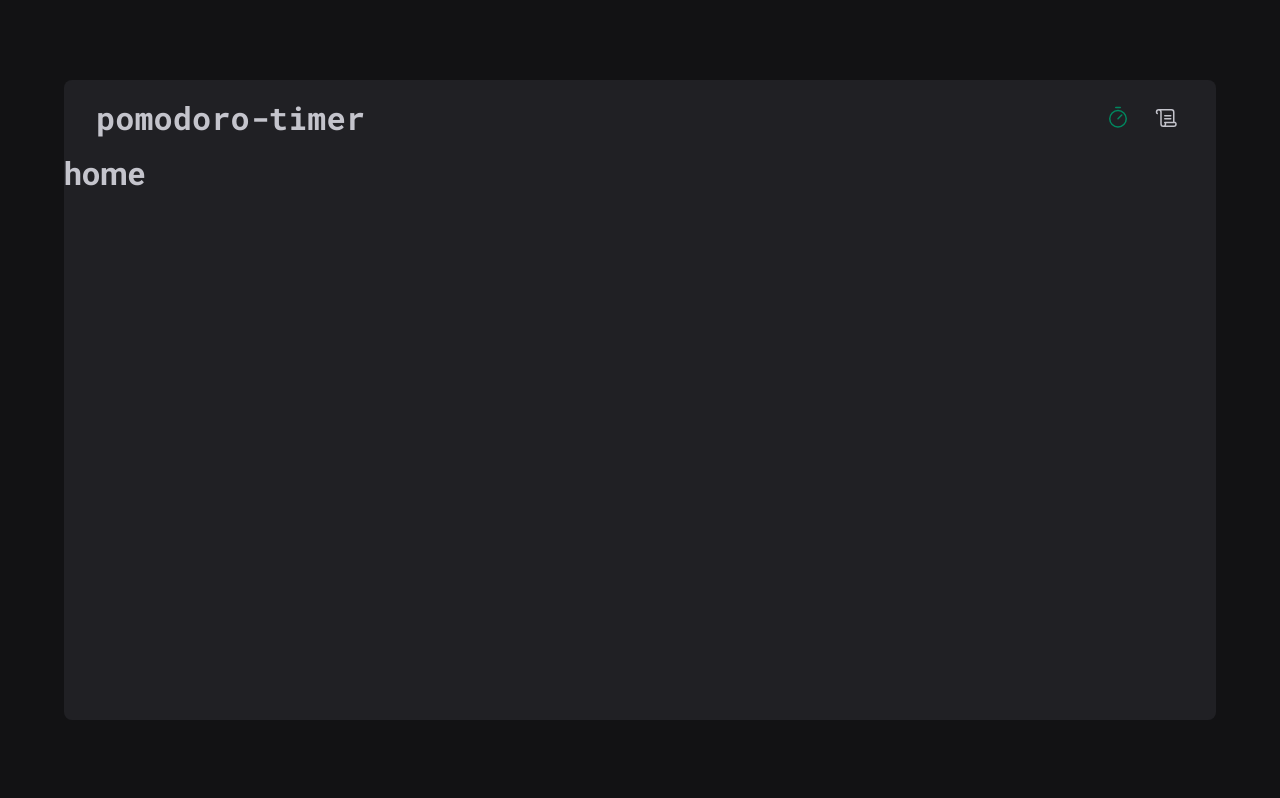
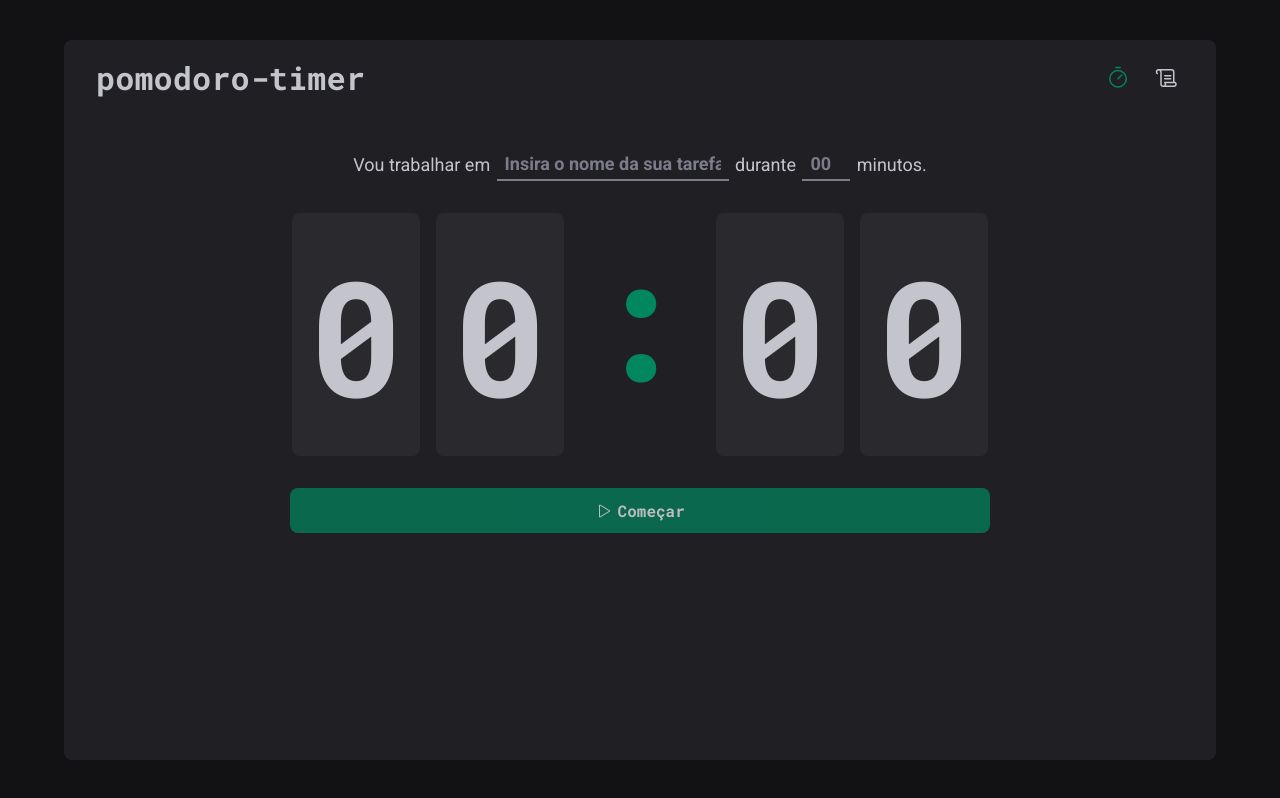
Before and after one commit to ItanuRomero/pomodoro-timer, a React (Vite) app: page / in a window 1280 px wide. Built offline with nearby package versions, Linux system fonts and the light colour scheme.

Commit message:
feat(home): add styles

```diff
--- a/src/layouts/DefaultLayout/styles.ts
+++ b/src/layouts/DefaultLayout/styles.ts
@@ -3,8 +3,8 @@ import styled from 'styled-components'
 export const LayoutContainer = styled.div`
   background-color: ${(props) => props.theme['gray-800']};
   width: 90%;
-  height: calc(100vh - 10rem);
-  margin: 5rem auto;
+  min-height: calc(100vh - 5rem);
+  margin: 2.5rem auto;
 
   border-radius: 8px;
 `
--- a/src/pages/Home.tsx
+++ /dev/null
@@ -1,3 +0,0 @@
-export function Home() {
-  return <h1>home</h1>
-}
--- /dev/null
+++ b/src/pages/Home/index.tsx
@@ -0,0 +1,53 @@
+import { Play } from '@phosphor-icons/react'
+import {
+  CountDownContainer,
+  CountDownNumbers,
+  CountDownStarterButton,
+  DividerContainer,
+  FormContainer,
+  HomeContainer,
+  MinutesInput,
+  SubjectInput,
+} from './styles'
+
+export function Home() {
+  return (
+    <HomeContainer>
+      <form action="">
+        <FormContainer>
+          <label htmlFor="subject">Vou trabalhar em</label>
+          <SubjectInput
+            type="text"
+            name="subject"
+            id="subject"
+            placeholder="Insira o nome da sua tarefa"
+          />
+          <label htmlFor="minutes">durante</label>
+          <MinutesInput
+            type="number  "
+            name="minutes"
+            id="minutes"
+            placeholder="00"
+          />
+          <span>minutos.</span>
+        </FormContainer>
+
+        <CountDownContainer>
+          <CountDownNumbers>
+            <span>0</span>
+            <span>0</span>
+          </CountDownNumbers>
+          <DividerContainer>:</DividerContainer>
+          <CountDownNumbers>
+            <span>0</span>
+            <span>0</span>
+          </CountDownNumbers>
+        </CountDownContainer>
+
+        <CountDownStarterButton disabled type="submit">
+          <Play /> Começar
+        </CountDownStarterButton>
+      </form>
+    </HomeContainer>
+  )
+}
--- /dev/null
+++ b/src/pages/Home/styles.ts
@@ -0,0 +1,113 @@
+import styled from 'styled-components'
+
+export const HomeContainer = styled.main`
+  padding: 2rem;
+
+  form {
+    display: flex;
+    flex-direction: column;
+    align-items: center;
+    justify-content: center;
+    gap: 2rem;
+
+    font-size: 1.125rem;
+
+    flex-wrap: wrap;
+  }
+`
+
+export const FormContainer = styled.div`
+  display: flex;
+  align-items: center;
+  justify-content: center;
+
+  flex-wrap: wrap;
+
+  gap: 0.4rem;
+`
+
+const BaseInput = styled.input`
+  background: transparent;
+  height: 2rem;
+  border: 0;
+  border-bottom: 2px solid ${(props) => props.theme['gray-500']};
+  font-weight: bold;
+  font-size: 1.125rem;
+
+  padding: 0 0.5rem;
+  color: ${(props) => props.theme['gray-100']};
+
+  &:focus {
+    box-shadow: none;
+    border-color: ${(props) => props.theme['green-500']};
+  }
+
+  &::placeholder {
+    color: ${(props) => props.theme['gray-500']};
+  }
+`
+
+export const SubjectInput = styled(BaseInput)`
+  flex: 1;
+`
+
+export const MinutesInput = styled(BaseInput)`
+  width: 2rem;
+`
+
+export const CountDownContainer = styled.div`
+  display: flex;
+  justify-content: center;
+  font-family: 'Roboto Mono', monospace;
+  font-size: 10rem;
+
+  flex-wrap: wrap;
+
+  gap: 1.75rem;
+
+  span {
+    background-color: ${(props) => props.theme['gray-700']};
+    padding: 1rem;
+    border-radius: 8px;
+  }
+`
+
+export const CountDownNumbers = styled.div`
+  display: flex;
+  gap: 1rem;
+`
+
+export const DividerContainer = styled.div`
+  color: ${(props) => props.theme['green-500']};
+`
+
+export const CountDownStarterButton = styled.button`
+  width: 100%;
+  max-width: 700px;
+
+  display: flex;
+  align-items: center;
+  justify-content: center;
+  gap: 0.4rem;
+
+  font-family: 'Roboto Mono';
+
+  background-color: ${(props) => props.theme['green-500']};
+  color: ${(props) => props.theme.white};
+  border: none;
+  padding: 0.75rem;
+  border-radius: 8px;
+
+  cursor: pointer;
+
+  transition: all ease 0.2s;
+
+  &:disabled {
+    cursor: not-allowed;
+    opacity: 0.7;
+  }
+
+  &:not(:disabled):hover {
+    background-color: ${(props) => props.theme['green-700']};
+  }
+`
--- a/src/styles/global.ts
+++ b/src/styles/global.ts
@@ -15,6 +15,7 @@ export const GlobalStyle = createGlobalStyle`
  body {
     background: ${(props) => props.theme['gray-900']};
     color: ${(props) => props.theme['gray-300']};
+    -webkit-font-smoothing: antialiased;
  }
 
  body, input, textarea, button {
```
Also changed, not shown: src/pages/History/index.tsx (renamed from src/pages/History.tsx).
